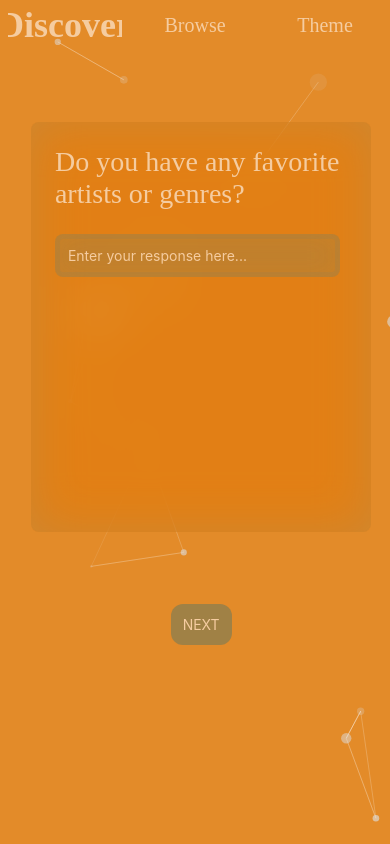
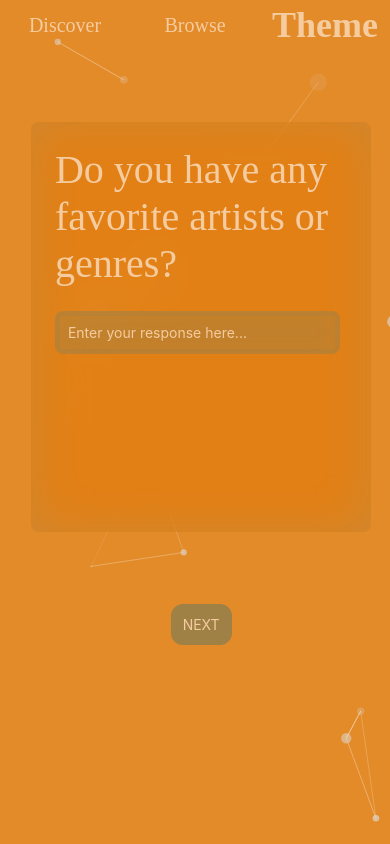
Before and after one commit to aloshon/theadvocator, a React Native app: screen / in a window 390 px wide. Built offline with nearby package versions, Linux system fonts and the light colour scheme.

Commit message:
tweak themes and font sizes

```diff
--- a/Browse.tsx
+++ b/Browse.tsx
@@ -3,6 +3,7 @@ import { useState } from "react";
 import { Song } from "./CurrentComponent";
 import { Theme } from "./App";
 import { Popup } from './Popup';
+import { getFontSize } from './tools/FontSizes';
 
 export interface BrowseProps {
   songs: Song[],
--- a/CurrentComponent.tsx
+++ b/CurrentComponent.tsx
@@ -79,7 +79,7 @@ export const CurrentComponent = ({allThemes, currentTheme, toggleThemes}: Curren
 
   const {height, width} = Platform.OS === 'web' ? Dimensions.get('window') : Dimensions.get('screen');
   const scrollViewRef = useRef<any>();
-  const [currentTab, setCurrentTab] = useState<number>(0);
+  const [currentTab, setCurrentTab] = useState<number>(2);
   const [scrollable, setScrollable] = useState<boolean>(true);
   const [disableFollowTabs, setDisableFollowTabs] = useState<boolean>(false);
   const tabNames:string[] = ["Discover", "Browse", "Theme"];
--- a/Popup.tsx
+++ b/Popup.tsx
@@ -1,6 +1,7 @@
 import { Song } from "./CurrentComponent";
 import { Theme } from "./App";
 import { Button, StyleSheet, Text, TextInput, View, ScrollView, TouchableOpacity } from 'react-native';
+import { getFontSize } from './tools/FontSizes';
 
 interface PopupProps {
   data: Song
--- a/Prompts.tsx
+++ b/Prompts.tsx
@@ -1,9 +1,10 @@
 import { StatusBar } from 'expo-status-bar';
-import { Dimensions, Pressable, StyleSheet, Text, TextInput, View, Animated, PixelRatio } from 'react-native';
+import { Dimensions, Pressable, StyleSheet, Text, TextInput, View, Animated, PixelRatio, Platform } from 'react-native';
 import { Keyframe, FadingTransition } from 'react-native-reanimated';
 import { useState, useEffect, useRef } from "react";
 import { Song } from "./CurrentComponent";
 import { Theme } from "./App";
+import { getFontSize } from './tools/FontSizes';
 
 export interface PromptsProps {
   setSongs: React.Dispatch<React.SetStateAction<Song[]>>
@@ -14,18 +15,7 @@ export interface PromptsProps {
 
 export const Prompts = ({setSongs, toggleThemes, currentTheme}: PromptsProps) => {
   // this for font sizes is fine just move to App file and export there
-  const { width: screenWidth } = Dimensions.get('window');
-  console.log(screenWidth);
-  console.log(currentTheme.secondary);
-  const [largeSize, setLargeSize] = useState<number>(screenWidth <= 500 ? 28 : screenWidth <= 800 ? 48 : 72);
-  console.log(PixelRatio.get());
-  useEffect(() => {
-    setLargeSize(screenWidth <= 500 ? 28 : screenWidth <= 800 ? 48 : 72);
-    console.log(largeSize);
-  }, [Dimensions.get('window').width]);
-
-  const fontScale:number = PixelRatio.getFontScale();
-  const getLargeFontSize = ():number => largeSize;
+  const isPC = Platform.OS === "web" || "windows" || "macos";
   const styles = StyleSheet.create({
     container: {
       flex: 1,
@@ -39,7 +29,7 @@ export const Prompts = ({setSongs, toggleThemes, currentTheme}: PromptsProps) =>
       margin: 12,
     },
     prompts: {
-      fontSize: getLargeFontSize(),
+      fontSize: getFontSize(40),
       fontFamily: "Fira Sans",
       color: currentTheme.fontColor,
       margin: 12
@@ -50,7 +40,7 @@ export const Prompts = ({setSongs, toggleThemes, currentTheme}: PromptsProps) =>
       alignItems: "center",
       borderRadius: 8,
       minWidth: "90%",
-      minHeight: "50%",
+      minHeight: isPC ? "50%" : "40%",
       margin: 60,
       padding: 12,
       backgroundColor: currentTheme.secondaryTab,
--- a/Themes.tsx
+++ b/Themes.tsx
@@ -1,7 +1,8 @@
-import { StyleSheet, Text, View, ScrollView, Dimensions, TouchableHighlight } from 'react-native';
+import { StyleSheet, Text, View, ScrollView, Dimensions, TouchableHighlight, Platform } from 'react-native';
 import { Theme, ThemesList } from "./App";
 import { Popup } from './Popup';
 import { LinearGradient } from "expo-linear-gradient";
+import { getFontSize } from './tools/FontSizes';
 
 export interface ThemesProps {
   currentTheme: Theme,
@@ -10,7 +11,7 @@ export interface ThemesProps {
 };
 
 export const Themes = ({currentTheme, allThemes, toggleThemes}: ThemesProps) => {
-// set the colors by puttin ghr object properties instead on hard coding it
+  const isPC = Platform.OS === "web" || "windows" || "macos";
   return (
     <>
       <View style={{
@@ -29,7 +30,7 @@ export const Themes = ({currentTheme, allThemes, toggleThemes}: ThemesProps) =>
             style = {{
               justifyContent: 'center',
               alignItems: 'center',
-              margin: 16,
+              margin: 20,
             }}
             underlayColor={currentTheme.background}
             onPress = { () => toggleThemes(theme) }
@@ -38,13 +39,15 @@ export const Themes = ({currentTheme, allThemes, toggleThemes}: ThemesProps) =>
               colors={[allThemes[theme].primary, allThemes[theme].secondary, allThemes[theme].background]}
               style={{
                 borderRadius: Math.round(Dimensions.get('window').width + Dimensions.get('window').height) / 2,
-                width: Dimensions.get('window').width * 0.3,
-                height: Dimensions.get('window').width * 0.3,
+                minWidth: isPC ? Dimensions.get('window').width * 0.23 : Dimensions.get('window').width * 0.4,
+                minHeight: isPC ? Dimensions.get('window').width * 0.23 : Dimensions.get('window').width * 0.4,
+                // minWidth: Dimensions.get('window').width * 0.23,
+                // minHeight: Dimensions.get('window').width * 0.23,
                 transform: [{ rotate: '45deg'}],
                 justifyContent: "center",
                 alignItems: "center",
             }}>
-              <Text style={{transform: [{ rotate: '315deg'}], color: allThemes[theme].fontColor, fontWeight: "bold"}}>{theme.toUpperCase()}</Text>
+              <Text style={{transform: [{ rotate: '315deg'}], color: allThemes[theme].fontColor, fontWeight: "bold", fontSize: getFontSize(20)}}>{theme.toUpperCase()}</Text>
             </LinearGradient>
           </TouchableHighlight>
         ))}
```
